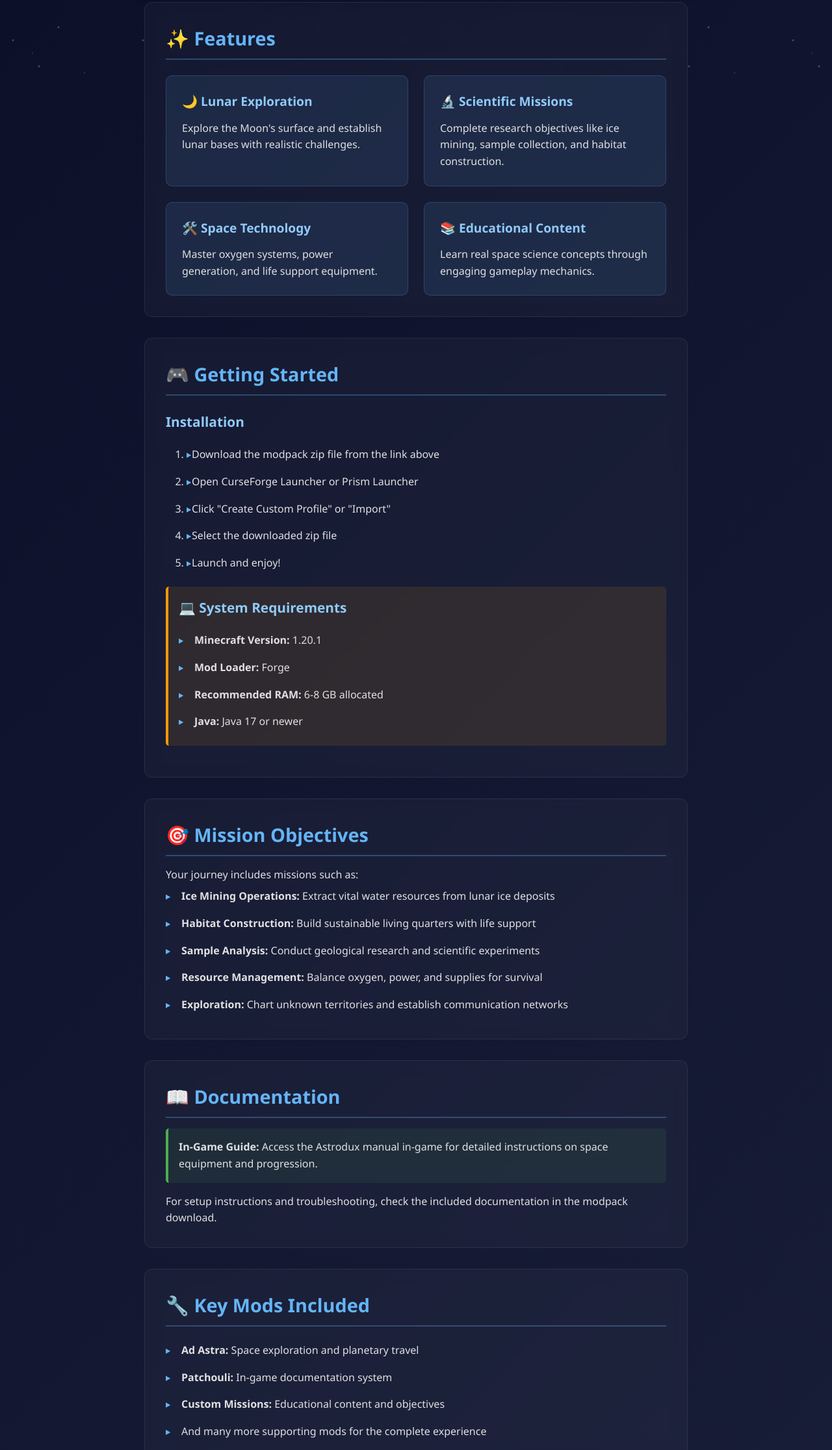
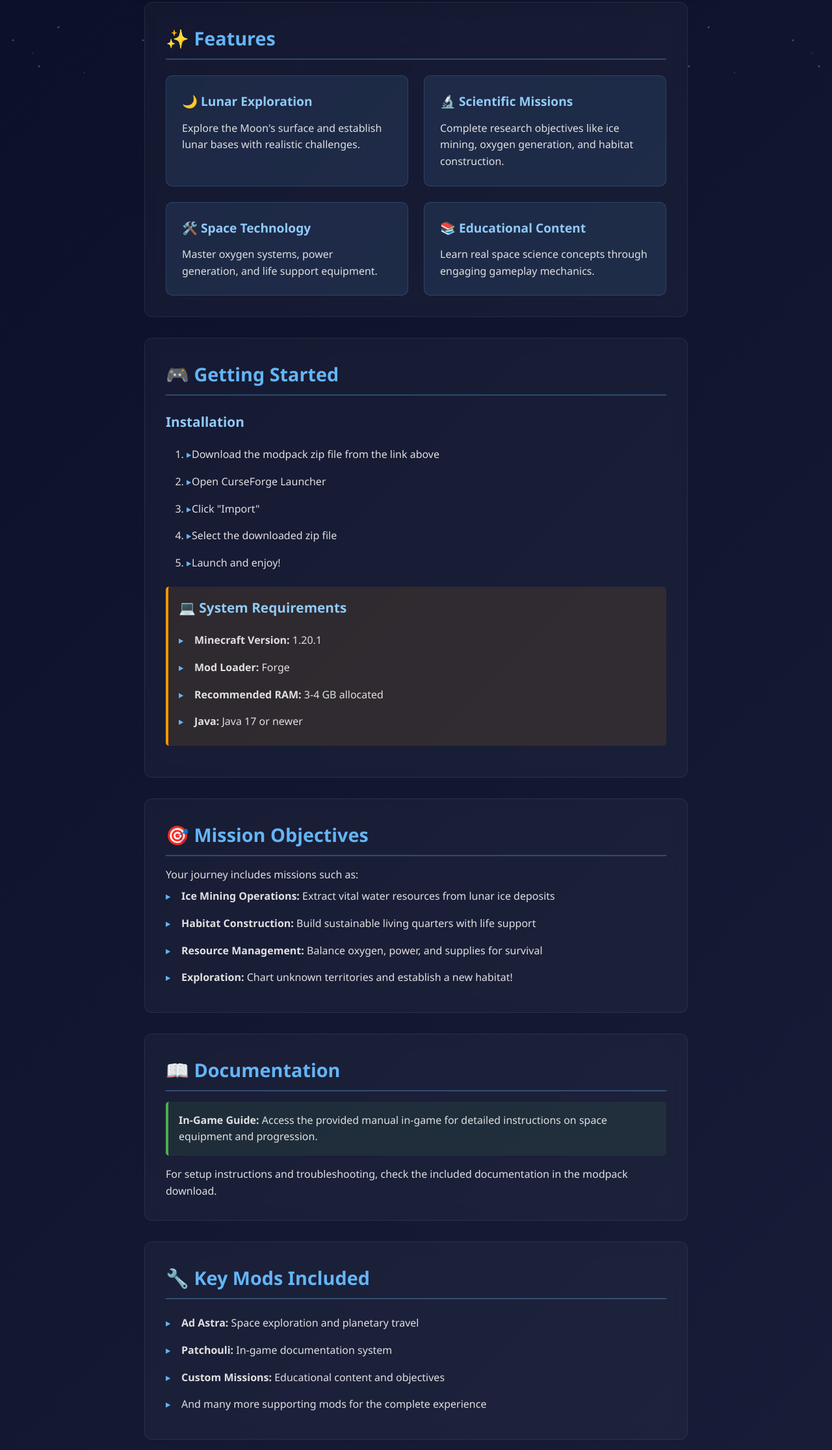
Before and after one commit to NovySan/worlds-biggest-analog-minecraft-mod, a plain HTML site: page index.html in a window 1280 px wide. Shown: the part 568-2800 px from the top of the page at 65% size. Drawn offline with Linux system fonts and the light colour scheme.

Commit message:
first push

```diff
--- a/index.html
+++ b/index.html
@@ -217,7 +217,7 @@
                 conduct scientific research, and learn about space exploration in an immersive environment.
             </p>
             <div style="text-align: center;">
-                <a href="YOUR_SHORTENED_URL_HERE" class="download-btn">📦 Download Modpack</a>
+                <a href="https://go.unl.edu/wba-minecraft-mod" class="download-btn">📦 Download Modpack</a>
             </div>
         </div>
 
@@ -230,7 +230,7 @@
                 </div>
                 <div class="feature-card">
                     <h3>🔬 Scientific Missions</h3>
-                    <p>Complete research objectives like ice mining, sample collection, and habitat construction.</p>
+                    <p>Complete research objectives like ice mining, oxygen generation, and habitat construction.</p>
                 </div>
                 <div class="feature-card">
                     <h3>🛠️ Space Technology</h3>
@@ -249,8 +249,8 @@
             <h3>Installation</h3>
             <ol style="list-style: decimal; padding-left: 2rem;">
                 <li style="padding-left: 0.5rem;">Download the modpack zip file from the link above</li>
-                <li style="padding-left: 0.5rem;">Open CurseForge Launcher or Prism Launcher</li>
-                <li style="padding-left: 0.5rem;">Click "Create Custom Profile" or "Import"</li>
+                <li style="padding-left: 0.5rem;">Open CurseForge Launcher</li>
+                <li style="padding-left: 0.5rem;">Click "Import"</li>
                 <li style="padding-left: 0.5rem;">Select the downloaded zip file</li>
                 <li style="padding-left: 0.5rem;">Launch and enjoy!</li>
             </ol>
@@ -260,7 +260,7 @@
                 <ul>
                     <li><strong>Minecraft Version:</strong> 1.20.1</li>
                     <li><strong>Mod Loader:</strong> Forge</li>
-                    <li><strong>Recommended RAM:</strong> 6-8 GB allocated</li>
+                    <li><strong>Recommended RAM:</strong> 3-4 GB allocated</li>
                     <li><strong>Java:</strong> Java 17 or newer</li>
                 </ul>
             </div>
@@ -272,16 +272,15 @@
             <ul>
                 <li><strong>Ice Mining Operations:</strong> Extract vital water resources from lunar ice deposits</li>
                 <li><strong>Habitat Construction:</strong> Build sustainable living quarters with life support</li>
-                <li><strong>Sample Analysis:</strong> Conduct geological research and scientific experiments</li>
                 <li><strong>Resource Management:</strong> Balance oxygen, power, and supplies for survival</li>
-                <li><strong>Exploration:</strong> Chart unknown territories and establish communication networks</li>
+                <li><strong>Exploration:</strong> Chart unknown territories and establish a new habitat!</li>
             </ul>
         </div>
 
         <div class="section">
             <h2>📖 Documentation</h2>
             <div class="info-box">
-                <p><strong>In-Game Guide:</strong> Access the Astrodux manual in-game for detailed instructions on space equipment and progression.</p>
+                <p><strong>In-Game Guide:</strong> Access the provided manual in-game for detailed instructions on space equipment and progression.</p>
             </div>
             <p>For setup instructions and troubleshooting, check the included documentation in the modpack download.</p>
         </div>
@@ -300,20 +299,20 @@
             <h2>❓ FAQ</h2>
 
             <h3>Can I play in multiplayer?</h3>
-            <p>Yes! The modpack works in both singleplayer and multiplayer modes.</p>
+            <p>Eventually! Checkback soon for updates!</p>
 
             <h3>Can I create my own world?</h3>
             <p>While you can create new worlds, we recommend starting with the included mission world for the full educational experience.</p>
 
             <h3>Do I need a powerful computer?</h3>
-            <p>A mid-range gaming PC should run this modpack smoothly with 6-8GB of RAM allocated to Minecraft.</p>
+            <p>A mid-range gaming PC should run this modpack smoothly with 3-4GB of RAM allocated to Minecraft.</p>
 
             <h3>Is this modpack updated?</h3>
             <p>Check the download page for version information and update notes.</p>
         </div>
 
         <footer>
-            <p>Space Analog Mission Educational Modpack</p>
+            <p>Worlds Biggest Analog Space Mission Educational Modpack</p>
             <p>Built with passion for space exploration and education</p>
         </footer>
     </div>
```
